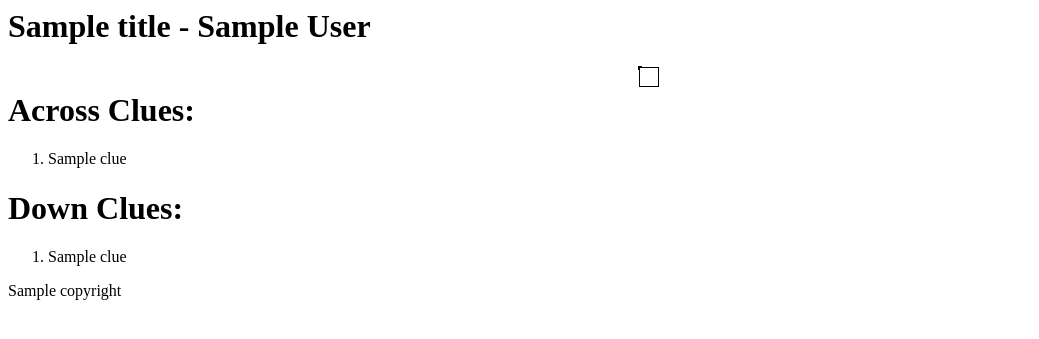
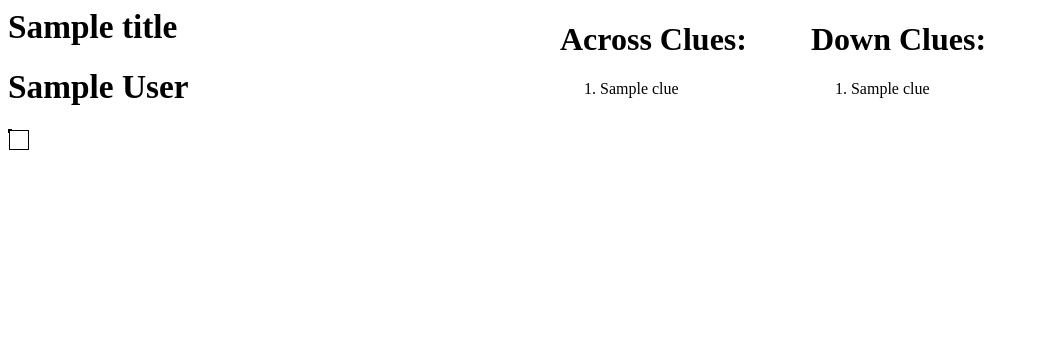
Before and after one commit to gltrost/CrosswordsInteractive, a Flask app: template templates/CW.html in a window 1280 px wide. Shown: the top 339 px of the page, without its empty margins (0-1039 px from the left). Run offline with Flask 2, Linux system fonts and the light colour scheme; the template is opened without the code that fills it: most values are stand-ins (such as "Sample title", 1, 10 or a date in 2020); parts of the project's set-up code (start-up, migrations or seed data) failed here and were passed over.

Commit message:
CW.html edited, /images created

```diff
--- a/templates/CW.html
+++ b/templates/CW.html
@@ -11,19 +11,78 @@ methods called from puz.py :
 
 <html>
 	<style>
-	/*Dimensions and specs of the crossword board: */
-	.board { border:1px solid black;
-			width: {{Width *2}}px;
-			height:{{Height*2}}px;
-			margin:0 auto;}
+		/*Title specs*/
+		#title{
+			font-size: 25pt;
+		}
+
+		/*Dimensions and specs of the crossword board: */
+		.board { border:1px solid black;
+				width: {{Width *2}}px;
+				height:{{Height*2}}px;
+				margin:0 auto;
+				float: left;
+ 				}
+
+		/*Styling for the individual square inputs: */
+		{% for i in range(0,listSize) %}
+		#item{{i // Height + 1}}-{{i % Width + 1}}{
+			font-size:18pt;
+			text-align: center;
+			}
+		{% endfor %}
+
+
+		/*Test 2*/
+		.crossword-clues {
+			position: absolute;
+			top: 0;
+			/*change these*/
+			left: 500;
+			width: 1000;
+		}
+		.crossword-clues__list {
+			margin: 0 0 0 60px;
+			padding: 0;
+			display: inline-block;
+			vertical-align: top;
+		}
+		.crossword-clues__list-title {
+			font-weight: bold;
+			padding: 4px;
+		}
+		.crossword-clues__list-item {
+			margin: 0;
+			padding: 4px;
+
+			&:before {
+				content: attr(data-number) '. ';
+			}
+		}
+		/*End test 2*/
+
 
 		/*This is a test:*/
+
+		/*Testing first clue and answers */
+		.crossword-board--highlight {
+		position: absolute;
+		z-index: 50;}
+
+		.crossword-board__item-highlight {
+		background: $color-valid-item;
+		display: grid;
+		opacity: 1;
+		transition: opacity 0.3s linear; }
+
+
 		#item1-1:valid ~ #item1-2:valid ~ #item1-3:valid ~ #item1-4:valid ~ .crossword-board--highlight .crossword-board__item-highlight--across-1
 		{opacity: 1;}
 
 		.grid__item {
 			  border: 1px solid #000000;
 			}
+
 		.grid--2 {
 		  position: absolute;
 		  top: 0;
@@ -42,13 +101,16 @@ methods called from puz.py :
 		#item1-1:focus ~ .crossword-clues .crossword-clues__list-item--across-1,
 		#item1-1:hover ~ .crossword-clues .crossword-clues__list-item--across-1 {
   		background: #ffff74;
+
+  		/*end test of first clue and answers*/
+
 }
 
 	</style>
 
 	<head>
 		<!--<link rel=stylesheet type="text/css" href="CW.css">-->
-		<title>Crossword 1</title>
+		<title> {{title}} </title>
 		<!-- <link rel= "stylesheet" type= "text/css" href= "{{ url_for('static',filename='styles/CW.css') }}"> -->
 	</head>
 
@@ -56,8 +118,10 @@ methods called from puz.py :
 
 <!-- crossword-board-container wraps the crossword-board in a container -->
 <div class="crossword-board-container">
+
   <div class="crossword-board">
-	<h1> {{title}} - {{author}} </h1>
+	<h1 id="title"> {{title}} </h1>
+	<h1 id="title"> {{author}} </h1>
 		<div class=board style="width:{{listSize * 2}}px;height:{{listSize * 2}}px;">
 			<!-- CREATE EACH BOX IN PUZZLE WITH FOR-LOOP AND listSize  -->
 			{% for i in range(0,listSize) %}
@@ -66,9 +130,13 @@ methods called from puz.py :
 				.btnBlank {BORDER: 1px solid;  COLOR: black; width: {{Width *2 -2}}px; height:{{Height *2 -2}}px; border: 1px solid black;padding: 0;margin: 0;float: left; background-color:black;}
 				</style>
 				{% if solutions[i] != '.' %}
-					<input class=btn id="item{{i // Height + 1}}-{{i % Width + 1}}"  type="text" minlength="1" maxlength="1"> </input>
+					<!--
+					- The "item"-prefix is used to identify each square.
+					- minlength and maxlength are for the lengths of legal text-entries for squares (black squares don't have entries).
+				    - "required" specifies that the box must be filled in before submitting the form-->
+					<input class=btn id="item{{i // Height + 1}}-{{i % Width + 1}}"  type="text" minlength="1" maxlength="1" required="required" size="30" type="text"> </input>
 				{% else %}
-					<div class=btnBlank id="item{{i // Height + 1}}-{{i % Width + 1}}"> </div>
+					<div class=btnBlank id="item{{i // Height + 1}}-{{i % Width + 1}}" required="required"> </div>
 				{% endif %}
 			{% endfor %}
 		</div>
@@ -126,7 +194,9 @@ methods called from puz.py :
 
 	</body>
 
-	<footer>{{copyright}}</footer>
   <script type="/Users/gtrost/Documents/CW/templates/js/jquery-3.4.1.js"></script>
   <script src="./js/CW.js"></script>
+
+  <!-- <footer id="copyright">{{copyright}}</footer> -->
+
 </html>
```
Also changed, not shown: images/readmePhoto.png (added).
